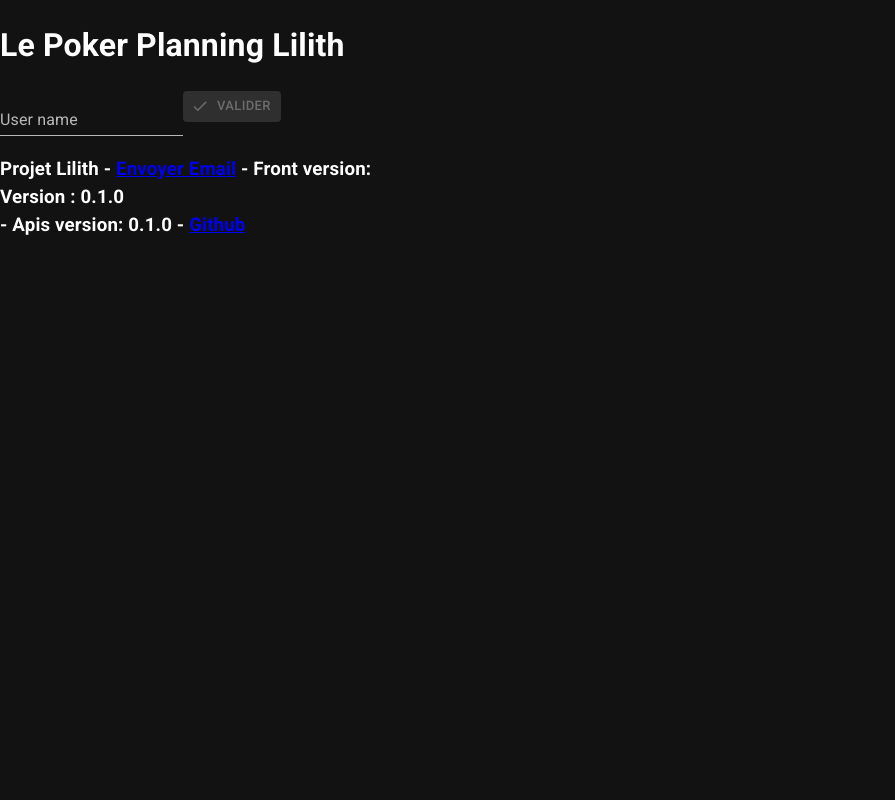
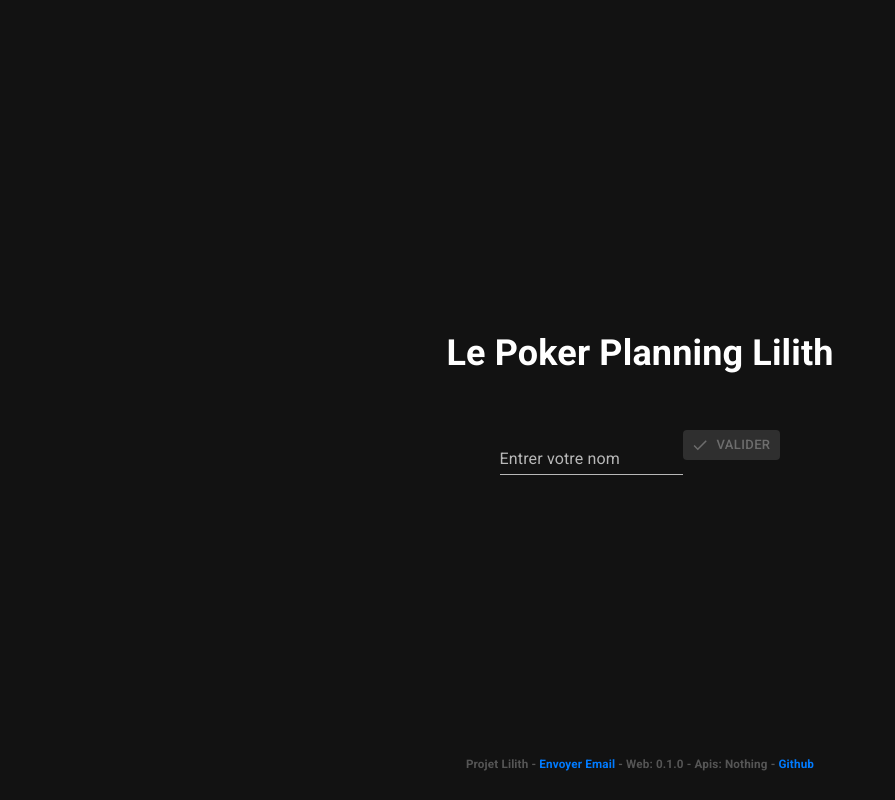
Before and after one commit to Happykiller/lilith_front, a React app: page / in a window 1280 px wide. Shown: the whole page, without its empty margins (0-895 px from the left). Built offline with nearby package versions, Linux system fonts and the light colour scheme; no server answers.

Commit message:
feat: format home

```diff
--- a/package.json
+++ b/package.json
@@ -15,12 +15,14 @@
     "@mui/icons-material": "^5.13.7",
     "@mui/material": "^5.13.7",
     "@mui/styled-engine-sc": "^5.12.0",
+    "auto-zustand-selectors-hook": "^2.0.0",
     "axios": "^1.3.6",
     "css-loader": "^6.7.3",
     "dotenv": "^16.0.3",
     "graphql": "^16.7.1",
     "graphql-ws": "^5.14.0",
     "i18next-browser-languagedetector": "^7.2.0",
+    "immer": "^10.0.3",
     "react": "^18.2.0",
     "react-dom": "^18.2.0",
     "react-i18next": "^14.0.1",
--- a/src/common/gql.ts
+++ b/src/common/gql.ts
@@ -173,4 +173,12 @@ export class GQL {
     }
   }
   `;
+
+  static QRY_SYSTEMINFO = gql`
+    query systemInfo {
+      systemInfo {
+        version
+      }
+    }
+  `;
 }
--- /dev/null
+++ b/src/component/Footer.tsx
@@ -0,0 +1,30 @@
+import * as React from 'react';
+import { Trans } from 'react-i18next';
+import { useQuery } from '@apollo/client';
+
+import '@component/footer.scss';
+import { GQL } from '@src/common/gql';
+import { version } from '../../package.json';
+
+export const Footer = () => {
+  let backVersion = '';
+  const respQry:{ loading:any, error?:any, data:any } = useQuery(GQL.QRY_SYSTEMINFO);
+
+  if (respQry.loading) {
+    backVersion = 'Loading...';
+  }
+  if (respQry.error) {
+    backVersion = `Error! ${respQry.error.message}`;
+  }
+  if (!respQry.data) {
+    backVersion = 'Nothing';
+  } else {
+    backVersion = respQry.data.systemInfo.version;
+  }
+
+  return (
+    <div className='footer'>
+      <h3>Projet Lilith - <a href="mailto:fabrice.rosito@gmail.com">Envoyer Email</a> - <Trans>version.front</Trans>{version} - <Trans>version.back</Trans>{backVersion} - <a href="https://github.com/Happykiller">Github</a></h3>
+    </div>
+  )
+}
--- a/src/component/FormLogin.tsx
+++ b/src/component/FormLogin.tsx
@@ -1,23 +1,24 @@
 import * as React from 'react';
-import { Add, Cancel, Done } from '@mui/icons-material';
-import { Button, TextField } from '@mui/material';
+import { Trans } from 'react-i18next';
+import { Cancel, Done } from '@mui/icons-material';
+import { Button, IconButton, TextField } from '@mui/material';
 
+import '@component/formLogin.scss';
 import { ContextStore, contextStore } from '@src/component/ContextStore';
-import { Trans } from 'react-i18next';
 
 export const FormLogin = () => {
   const context:ContextStore = contextStore();
   const [currentLogin, setCurrentLogin] = React.useState('');
   if (!context.login) {
     return (
-      <form className="formSetUserName"
+      <form className="containerFormLogin"
         onSubmit={e => {
           e.preventDefault();
           contextStore.setState({ login: currentLogin });
         }}
       >
         <TextField
-          label="User name"
+          label={<Trans>formLogin.login.label</Trans>}
           variant="standard"
           size="small"
           onChange={(e) => {
@@ -34,19 +35,21 @@ export const FormLogin = () => {
       </form>
     )
   } else {
-    return <form className="formSetUserName"
+    return <form className="containerFormLogin"
       onSubmit={e => {
         e.preventDefault();
         contextStore.setState({ login: '' });
       }}
     >
-      <h3>{context.login}</h3>
-      <Button
-        type="submit"
-        variant="contained"
-        size="small"
-        startIcon={<Cancel />}
-      ><Trans>common.cancel</Trans></Button>
+      <div className='name'>
+        <Trans>formLogin.name</Trans>{context.login}
+        <IconButton
+          type="submit"
+          size="small"
+        >
+          <Cancel/>
+        </IconButton>
+      </div>
     </form>
   }
 }
--- a/src/component/Home.tsx
+++ b/src/component/Home.tsx
@@ -1,17 +1,18 @@
 import * as React from 'react';
 import { Trans } from 'react-i18next';
 import { Link } from 'react-router-dom';
-import { FormLogin } from './FormLogin';
-import { ContextStore, contextStore } from './ContextStore';
 import { Button } from '@mui/material';
 import { Login } from '@mui/icons-material';
-import { Version } from './Version';
+
+import '@component/home.scss';
+import { Footer } from '@component/Footer';
+import { FormLogin } from '@component/FormLogin';
+import { ContextStore, contextStore } from '@component/ContextStore';
 
 export const Home = () => {
-
   const context:ContextStore = contextStore();
 
-  const entry = (context.login)?<div>
+  const entry = (context.login)?<div className='entry'>
   <Button component={Link} to={'/root'}
     type="submit"
     variant="contained"
@@ -20,11 +21,15 @@ export const Home = () => {
 </div>:'';
 
   return (
-    <div>
-      <h1><Trans>home.title</Trans></h1>
-      <FormLogin />
-      {entry}
-      <h3>Projet Lilith - <a href="mailto:fabrice.rosito@gmail.com">Envoyer Email</a> - Front version: <Version/> - Apis version: 0.1.0 - <a href="https://github.com/Happykiller">Github</a></h3>
+    <div className='containerHome'>
+      <div className='title'>
+        <Trans>home.title</Trans>
+      </div>
+      <div className='form'>
+        <FormLogin />
+        {entry}
+      </div>
+      <Footer />
     </div>
   )
 }
--- a/src/component/Version.tsx
+++ /dev/null
@@ -1,11 +0,0 @@
-import * as React from 'react';
-import { Trans } from 'react-i18next';
-import { version } from '../../package.json';
-
-export const Version = () => {
-  return (
-    <div>
-      <Trans>version.label</Trans>{version}
-    </div>
-  )
-}
--- /dev/null
+++ b/src/component/footer.scss
@@ -0,0 +1,22 @@
+/* Footer Style */
+.footer {
+  font-size: 10px;
+  color: #555;
+  text-align: center;
+  margin-top: 20px;
+  padding: 10px;
+  position: absolute;
+  bottom: 5px;
+  left: 50%;                   /* center link horizontally */
+  transform: translateX(-50%); /* center link horizontally */
+  div {
+    all: unset;
+  }
+  a {
+    color: #007bff;
+    text-decoration: none;
+    &:hover {
+      text-decoration: underline;
+    }
+  }
+}
--- /dev/null
+++ b/src/component/formLogin.scss
@@ -0,0 +1,7 @@
+.containerFormLogin {
+  .name {
+    font-size: 16px;
+    font-weight: bold;
+    margin-bottom: 20px;
+  }
+}
--- /dev/null
+++ b/src/component/home.scss
@@ -0,0 +1,12 @@
+.containerHome {
+  display: flex;
+  flex-direction: column;
+  align-items: center;
+  justify-content: center;
+  height: 100vh; /* Adjust to your needs */
+  .title {
+    font-size: 36px;
+    font-weight: bold;
+    margin-bottom: 50px;
+  }
+}
--- a/src/index.tsx
+++ b/src/index.tsx
@@ -121,7 +121,7 @@ const cache = new InMemoryCache({
   },
 });
 
-const client = new ApolloClient({
+export const apolloClient = new ApolloClient({
   link: authLink.concat(link),
   cache,
   defaultOptions
@@ -134,7 +134,7 @@ const darkTheme = createTheme({
 });
 
 createRoot(document.getElementById("root")).render(
-  <ApolloProvider client={client}>
+  <ApolloProvider client={apolloClient}>
     <ThemeProvider theme={darkTheme}>
       <CssBaseline />
       <RouterProvider router={router} />
--- a/src/locales/fr/translation.json
+++ b/src/locales/fr/translation.json
@@ -2,12 +2,19 @@
   "common": {
     "done": "Valider",
     "cancel": "Annuler"
+  },
+  "formLogin": {
+    "login": {
+      "label": "Entrer votre nom"
+    },
+    "name": "Nom : "
   },
   "home": {
     "title": "Le Poker Planning Lilith",
     "enter": "Entrer"
   },
   "version": {
-    "label": "Version : "
+    "front": "Web: ",
+    "back": "Apis: "
   }
 }
```
Also changed, not shown: 1 other file (tests, documents, lock files or other folders).
